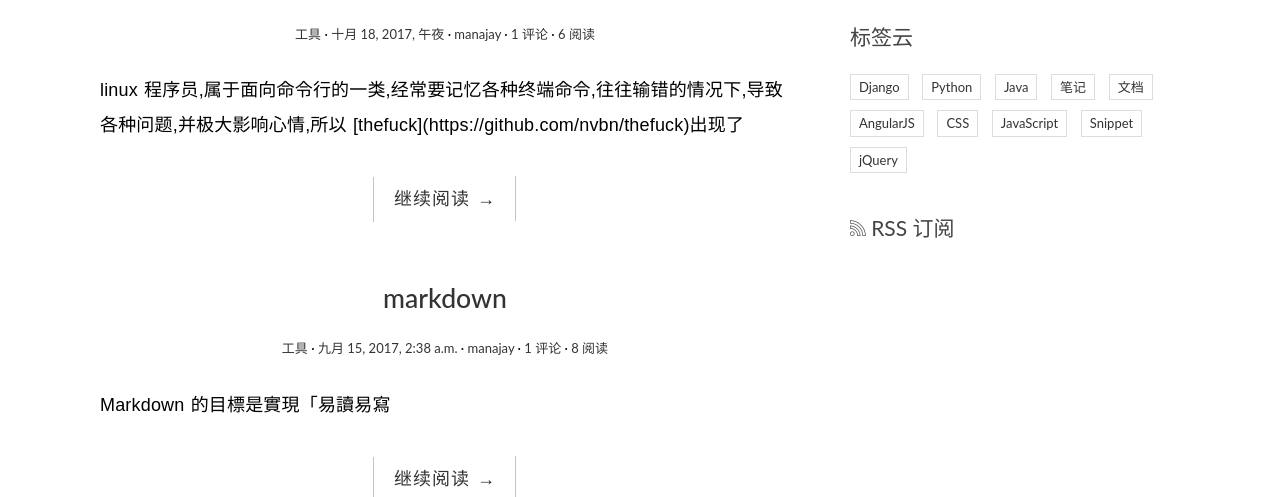
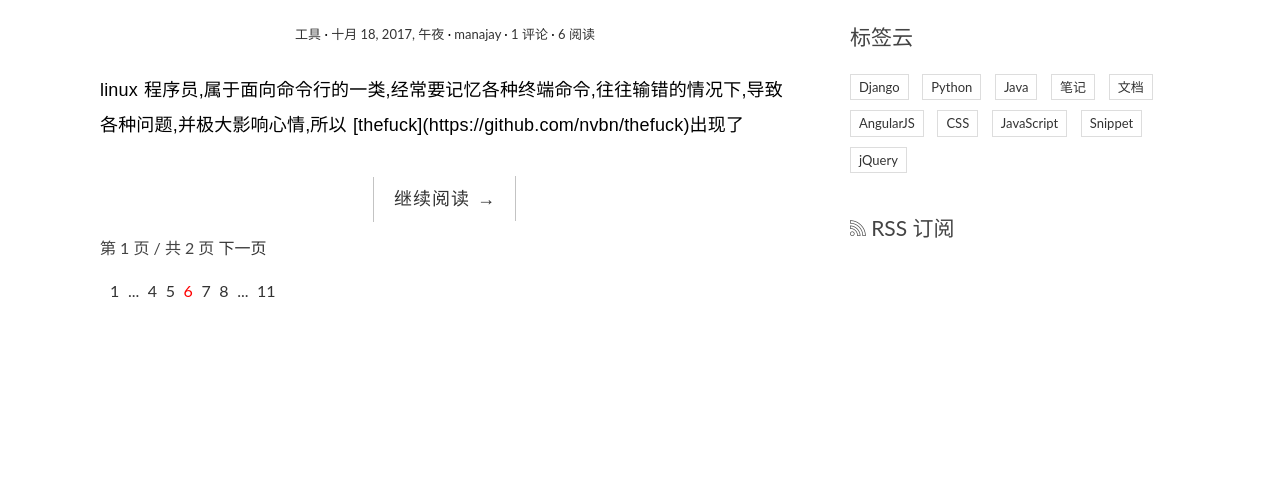
Before and after one commit to manajay/learning-python, a Django app: page / in a window 1280 px wide. Shown: the part 803-1300 px from the top of the page. After the commit the page ends 1100 px from the top, so only its background shows below. Run offline with Django 3.2, Linux system fonts and the light colour scheme; data comes from the database, SQL or seed files in the repository; both versions use the stored data as it was after the commit; some libraries are stand-ins or nearby versions.

Commit message:
add 简单分页

```diff
--- a/lynjay/views.py
+++ b/lynjay/views.py
@@ -8,12 +8,13 @@ from django.utils.text import slugify
 from markdown.extensions.toc import TocExtension
 import markdown
 from django.views.generic import ListView, DetailView
-
+from django.core.paginator import Paginator
 
 class IndexView(ListView):
     model = Post
     template_name = "blog/index.html"
     context_object_name = "post_list"
+    paginate_by = 3
 
 
 class CategoryView(IndexView):
--- a/templates/blog/index.html
+++ b/templates/blog/index.html
@@ -30,13 +30,20 @@
         <div class="no-post">暂时还没有发布的文章！</div>
     {% endfor %}
 
-    <!-- 简单分页效果
+    {% if is_paginated %}
     <div class="pagination-simple">
-        <a href="#">上一页</a>
-        <span class="current">第 6 页 / 共 11 页</span>
-        <a href="#">下一页</a>
+        {% if page_obj.has_previous %}
+        <a href="?page={{ page_obj.previous_page_number }}">上一页</a>
+        {% endif %}
+
+        <span class="current">第 {{ page_obj.number }} 页 / 共 {{ paginator.num_pages }} 页</span>
+
+        {% if page_obj.has_next %}
+        <a href="?page={{ page_obj.next_page_number }}">下一页</a>
+        {% endif %}
     </div>
-    -->
+    {% endif %}
+
     <div class="pagination">
         <ul>
             <li><a href="">1</a></li>
```
Also changed, not shown: db.sqlite3.
